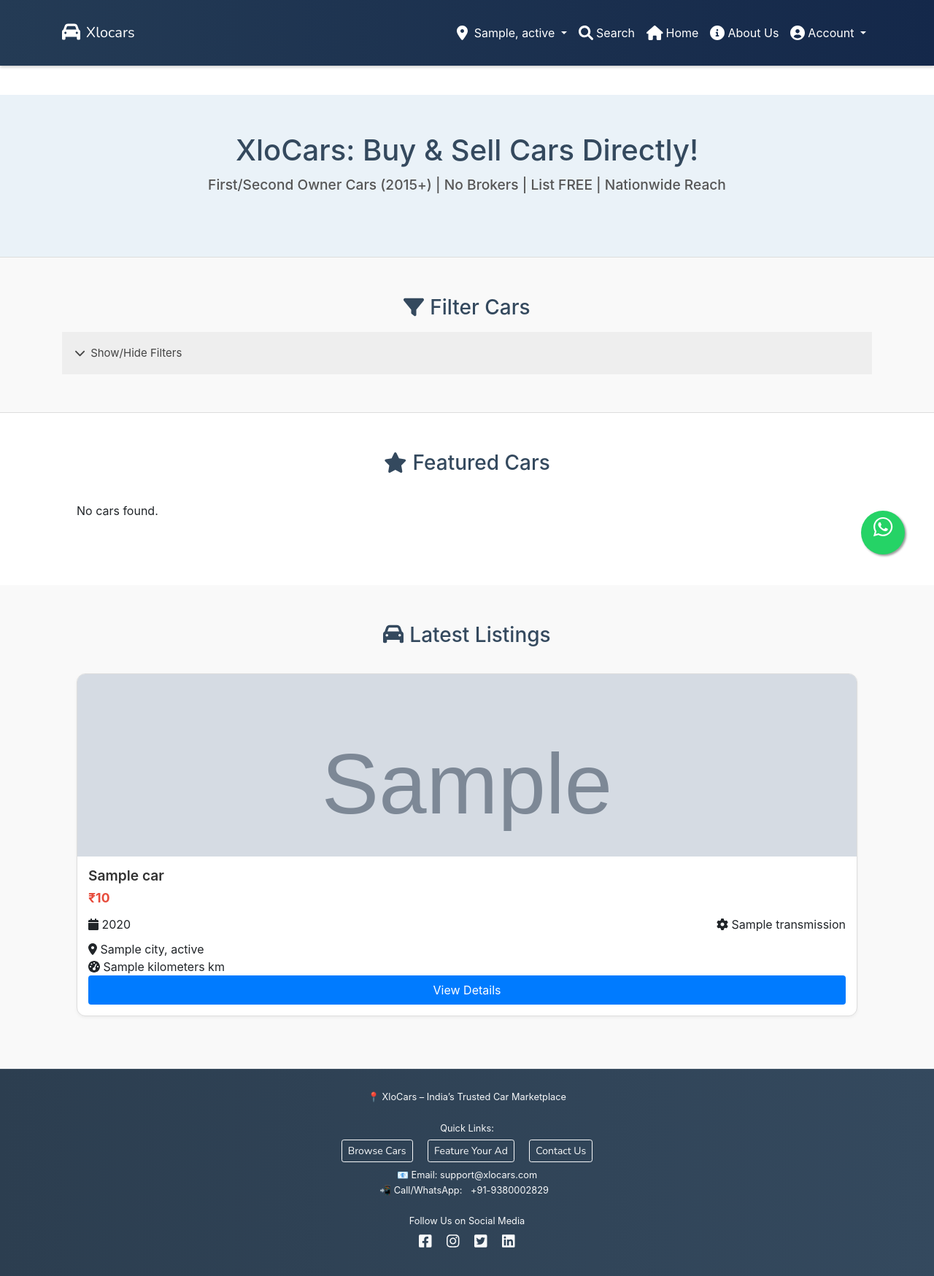
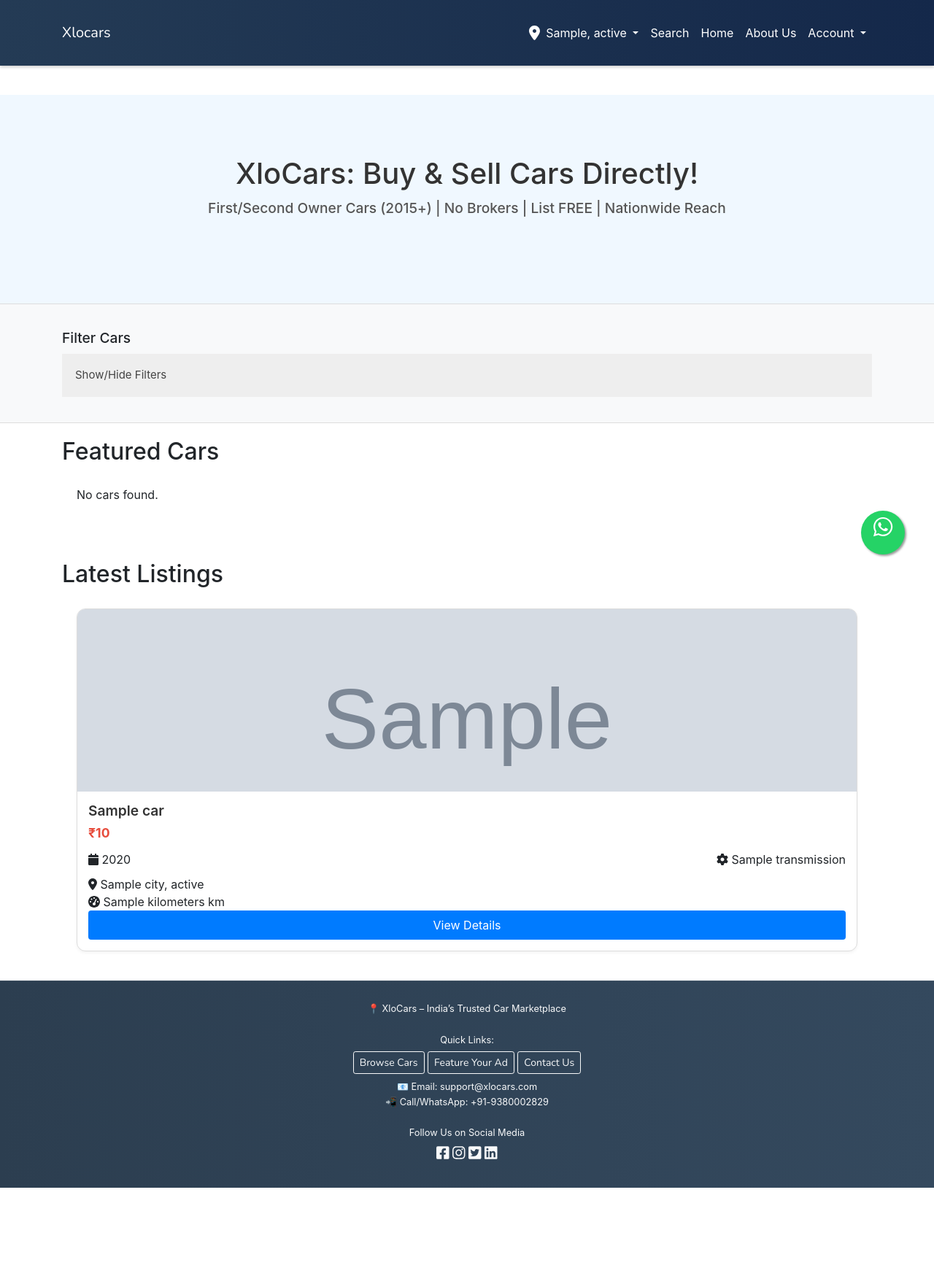
Before and after one commit to rajkumardatascientist/xlocars, a Python web app: template templates/home.html in a window 1280 px wide. Shown: the whole page at 73% size. After the commit the page ends 1628 px from the top, so only its background shows below. Run offline with Jinja, Linux system fonts and the light colour scheme; the template is opened without the code that fills it: most values are stand-ins (such as "Sample title", 1, 10 or a date in 2020); grey boxes marked "Sample" are stand-in pictures; form fields are guessed from the names that the template uses; some libraries are stand-ins or nearby versions.

Commit message:
Update home.html

```diff
--- a/templates/home.html
+++ b/templates/home.html
@@ -114,35 +114,15 @@
             font-weight: 500; /* Optional: Make it slightly bolder */
         }
 
-         /* New Hero Section Styles */
-        .hero-section {
-            background-color: #eaf2f8; /* Light Blue/Grey */
-            padding: 2rem 0;
-            text-align: center;
-        }
-
-        .hero-section h1 {
-            font-size: 2.5rem;
-            margin-bottom: 0.5rem;
-            color: #34495e; /* Darker Blue */
-        }
-
-        .hero-section .lead {
-            font-size: 1.2rem;
-            font-weight: 500;
-            color: #555;
-        }
-
         /* Top Tier Styles from base.html */
         .top-tier {
-            background-color: #34495e; /* Darker Blue */
+            background-color: #2c3e50;
             padding: 0.3rem 0;
             font-size: 0.9rem;
-            color: #fff;
         }
 
         .dropdown-menu {
-            background-color: #34495e; /* Darker Blue */
+            background-color: #2c3e50;
             border: none;
             box-shadow: 0 2px 5px rgba(0, 0, 0, 0.3);
         }
@@ -225,94 +205,19 @@
                 background-color: #f1f1f1;
             }
         }
-
-         /* Updated Filter Section Styles */
-        .filter-section {
-            padding: 2rem 0;
-            background-color: #f9f9f9; /* Light Grey background */
-        }
-
-        .filter-section h2 {
-            font-size: 1.75rem;
-            color: #34495e; /* Darker Blue */
-            margin-bottom: 1rem;
-            text-align: center;
-        }
-
-        /* Override default Bootstrap form-control styles for better appearance */
-        .form-control {
-            border-radius: 5px;
-            border: 1px solid #ccc;
-            padding: 0.75rem;
-            font-size: 1rem;
-        }
-
-        /* Updated Button Styling */
-        .btn-primary {
-            background-color: #e67e22; /* Orange */
-            border: none;
-            color: #fff;
-        }
-
-        .btn-primary:hover {
-            background-color: #d35400; /* Darker Orange on hover */
-        }
-
-          /* New Styles for Featured Listings */
-        .featured-listings {
-            padding: 2rem 0;
-        }
-
-        .featured-listings h2 {
-            font-size: 1.75rem;
-            color: #34495e; /* Darker Blue */
-            margin-bottom: 1rem;
-            text-align: center;
-        }
-
-        /* New Styles for All Listings */
-        .all-listings {
-            padding: 2rem 0;
-            background-color: #f9f9f9; /* Light Grey background */
-        }
-
-        .all-listings h2 {
-            font-size: 1.75rem;
-            color: #34495e; /* Darker Blue */
-            margin-bottom: 1rem;
-            text-align: center;
-        }
-
-        /* New Styles for Footer */
-        footer {
-            background-color: #2c3e50; /* Darker Blue */
-            color: #fff; /* White text */
-            text-align: center;
-            padding: 1rem 0;
-        }
-
-        footer a {
-            color: #fff;
-            text-decoration: none;
-            margin: 0 0.5rem;
-        }
-
-        footer a:hover {
-            text-decoration: underline;
-        }
     </style>
 </head>
 <body>
     <nav class="navbar navbar-expand-lg navbar-dark bg-dark top-tier">
         <div class="container">
-            <a class="navbar-brand" href="/"><i class="fas fa-car fa-lg mr-2"></i>Xlocars</a>
+            <a class="navbar-brand" href="/">Xlocars</a>
             <button class="navbar-toggler" type="button" data-toggle="collapse" data-target="#topNavbarDropdown"
                     aria-controls="topNavbarDropdown" aria-expanded="false" aria-label="Toggle navigation">
                 <span class="navbar-toggler-icon"></span>
             </button>
             <div class="collapse navbar-collapse" id="topNavbarDropdown">
                 <ul class="navbar-nav ml-auto">
-                     <li class="nav-item dropdown">
+                    <li class="nav-item dropdown">
                         <a class="nav-link dropdown-toggle" href="#" id="locationDropdown" role="button"
                            data-toggle="dropdown" aria-haspopup="true" aria-expanded="false">
                             <i class="fas fa-map-marker-alt fa-lg"></i>
@@ -327,11 +232,11 @@
                         <div class="dropdown-menu" aria-labelledby="locationDropdown">
                             {% for state, districts in indian_states_districts.items() %}
                                 <div class="dropdown-submenu">
-                                    <a class="dropdown-item dropdown-toggle" href="#"><i class="fas fa-flag mr-2"></i>{{ state }}</a>
+                                    <a class="dropdown-item dropdown-toggle" href="#">{{ state }}</a>
                                     <div class="dropdown-menu">
                                         {% for district in districts %}
                                             <a class="dropdown-item"
-                                               href="{{ url_for('cars.home', state=state, district=district) }}"><i class="fas fa-city mr-2"></i>{{ district }}</a>
+                                               href="{{ url_for('cars.home', state=state, district=district) }}">{{ district }}</a>
                                         {% endfor %}
                                     </div>
                                 </div>
@@ -339,40 +244,32 @@
                         </div>
                     </li>
                     <li class="nav-item">
-                        <a class="nav-link" href="#"><i class="fas fa-search fa-lg mr-1"></i>Search</a>
+                        <a class="nav-link" href="#">Search</a>
                     </li>
                     <li class="nav-item">
-                        <a class="nav-link" href="{{ url_for('cars.home') }}"><i class="fas fa-home fa-lg mr-1"></i>Home</a>
+                        <a class="nav-link" href="{{ url_for('cars.home') }}">Home</a>
                     </li>
                     <li class="nav-item">
-                        <a class="nav-link" href="{{ url_for('about.about') }}"><i class="fas fa-info-circle fa-lg mr-1"></i>About Us</a>
+                        <a class="nav-link" href="{{ url_for('about.about') }}">About Us</a>
                     </li>
 
                     {# Account Dropdown #}
                     <li class="nav-item dropdown">
                         <a class="nav-link dropdown-toggle" href="#" id="accountDropdown" role="button"
                            data-toggle="dropdown" aria-haspopup="true" aria-expanded="false">
-                            <i class="fas fa-user-circle fa-lg mr-1"></i>Account
+                            Account
                         </a>
                         <div class="dropdown-menu" aria-labelledby="accountDropdown">
                             {% if current_user.is_authenticated %}
-                                {% if current_user.role == 'buyer' %}
-                                    <a class="dropdown-item" href="{{ url_for('dashboard.buyer') }}"><i class="fas fa-tachometer-alt mr-2"></i>Buyer Dashboard</a>
-                                {% elif current_user.role == 'seller' %}
-                                    <a class="dropdown-item" href="{{ url_for('dashboard.seller') }}"><i class="fas fa-tachometer-alt mr-2"></i>Seller Dashboard</a>
+                                <a class="dropdown-item" href="{{ url_for('cars.show_wishlist') }}">Wishlist</a>
+                                {% if current_user.is_admin %}
+                                    <a class="dropdown-item" href="{{ url_for('admin.dashboard') }}">Admin Dashboard</a>
                                 {% endif %}
-
-                                <a class="dropdown-item" href="{{ url_for('cars.show_wishlist') }}"><i class="fas fa-heart mr-2"></i>Wishlist</a>
-
-                                {% if current_user.is_admin %}
-                                    <a class="dropdown-item" href="{{ url_for('admin.dashboard') }}"><i class="fas fa-user-shield mr-2"></i>Admin Dashboard</a>
-                                    <a class="dropdown-item" href="{{ url_for('admin.list_users') }}"><i class="fas fa-users mr-2"></i>List Users</a>
-                                {% endif %}
-                                <a class="dropdown-item" href="{{ url_for('cars.new_car') }}"><i class="fas fa-plus-circle mr-2"></i>Post Ad</a>
-                                <a class="dropdown-item" href="{{ url_for('auth.logout') }}"><i class="fas fa-sign-out-alt mr-2"></i>Logout</a>
+                                <a class="dropdown-item" href="{{ url_for('cars.new_car') }}">Post Ad</a>
+                                <a class="dropdown-item" href="{{ url_for('auth.logout') }}">Logout</a>
                             {% else %}
-                                <a class="dropdown-item" href="{{ url_for('auth.login') }}"><i class="fas fa-sign-in-alt mr-2"></i>Login</a>
-                                <a class="dropdown-item" href="{{ url_for('auth.register') }}"><i class="fas fa-user-plus mr-2"></i>Register</a>
+                                <a class="dropdown-item" href="{{ url_for('auth.login') }}">Login</a>
+                                <a class="dropdown-item" href="{{ url_for('auth.register') }}">Register</a>
                             {% endif %}
                         </div>
                     </li>
@@ -397,7 +294,7 @@
             <h1>XloCars: Buy & Sell Cars Directly!</h1>
             <p class="lead">First/Second Owner Cars (2015+) | No Brokers | List FREE | Nationwide Reach</p>
             {% if current_user.is_authenticated %}
-                <a href="{{ url_for('cars.new_car') }}" class="btn btn-success"> <i class="fas fa-plus-circle mr-1"></i>Post an Ad</a>
+                <a href="{{ url_for('cars.new_car') }}" class="btn btn-success">Post an Ad</a>
             {% endif %}
         </div>
     </section>
@@ -405,11 +302,17 @@
     <!-- Filter Section -->
     <section class="filter-section">
         <div class="container">
-            <h2><i class="fas fa-filter mr-2"></i>Filter Cars</h2>
-            <button type="button" class="collapsible"><i class="fas fa-chevron-down mr-2"></i>Show/Hide Filters</button>
+            <h2>Filter Cars</h2>
+            <button type="button" class="collapsible">Show/Hide Filters</button>
             <div class="content">
                 <form method="POST" action="{{ url_for('cars.home') }}" class="row">
                     {{ filter_form.hidden_tag() }}
+
+                    <!-- New Search Form -->
+                    <div class="form-group col-12">
+                        <input type="text" name="query" class="form-control" placeholder="Search Cars">
+                        <button type="submit" class="btn btn-primary mt-2">Search</button>
+                    </div>
 
                     <div class="form-group col-sm-6 col-md-4">
                         {{ filter_form.make.label(class="form-control-label") }}
@@ -446,7 +349,7 @@
     <!-- Featured Listings -->
     <section class="featured-listings">
         <div class="container">
-            <h2><i class="fas fa-star mr-2"></i>Featured Cars</h2>
+            <h2>Featured Cars</h2>
             <div class="grid-container">
                 {% with cars=featured_cars, makes=makes, models=models, datetime=datetime, timezone=timezone, indian_states_districts=indian_states_districts, selected_state=selected_district %}
                     {% include 'car_grid.html' %}
@@ -458,7 +361,7 @@
     <!-- Car Listings -->
     <section class="all-listings">
         <div class="container">
-            <h2><i class="fas fa-car mr-2"></i>Latest Listings</h2>
+            <h2>Latest Listings</h2>
             <div class="grid-container">
                 {% with cars=cars, makes=makes, models=models, datetime=datetime, timezone=timezone, indian_states_districts=indian_states_districts, selected_state=selected_district %}
                     {% include 'car_grid.html' %}
```
